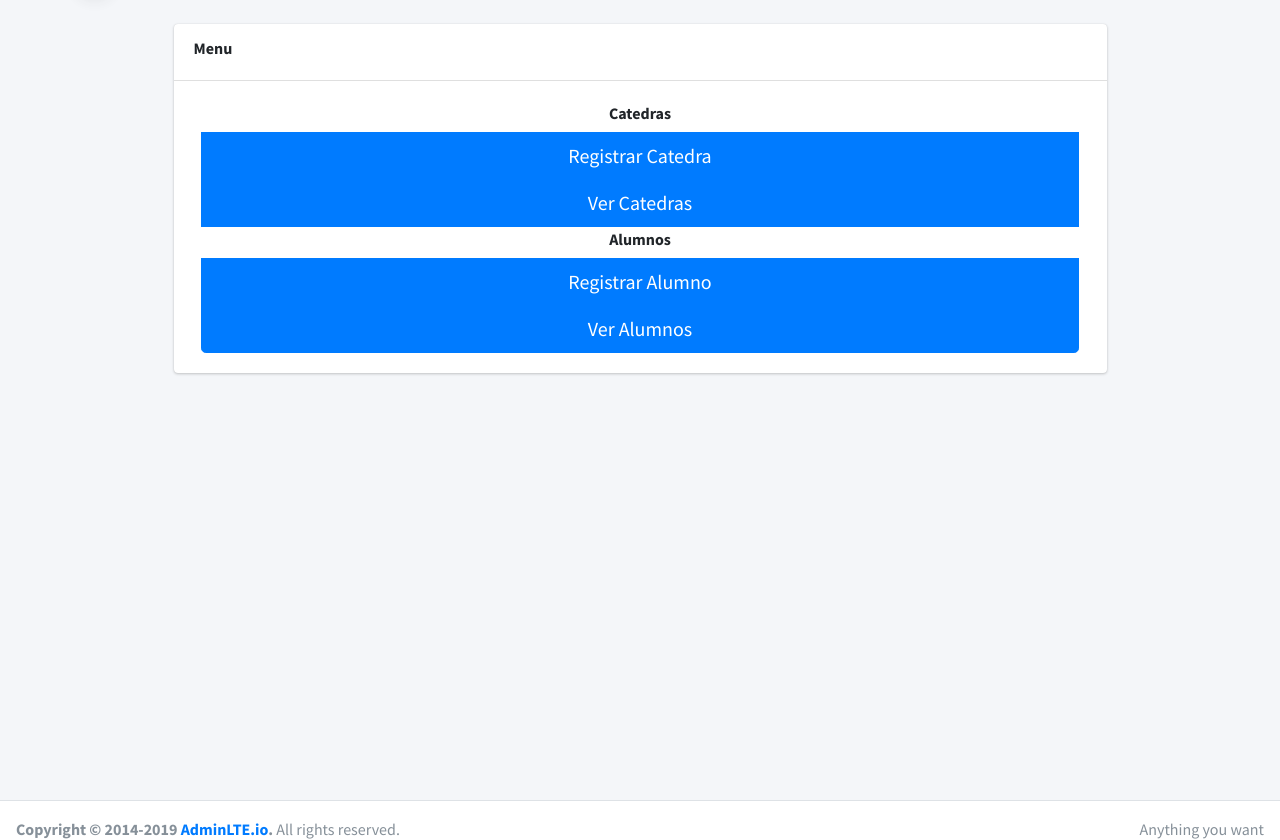
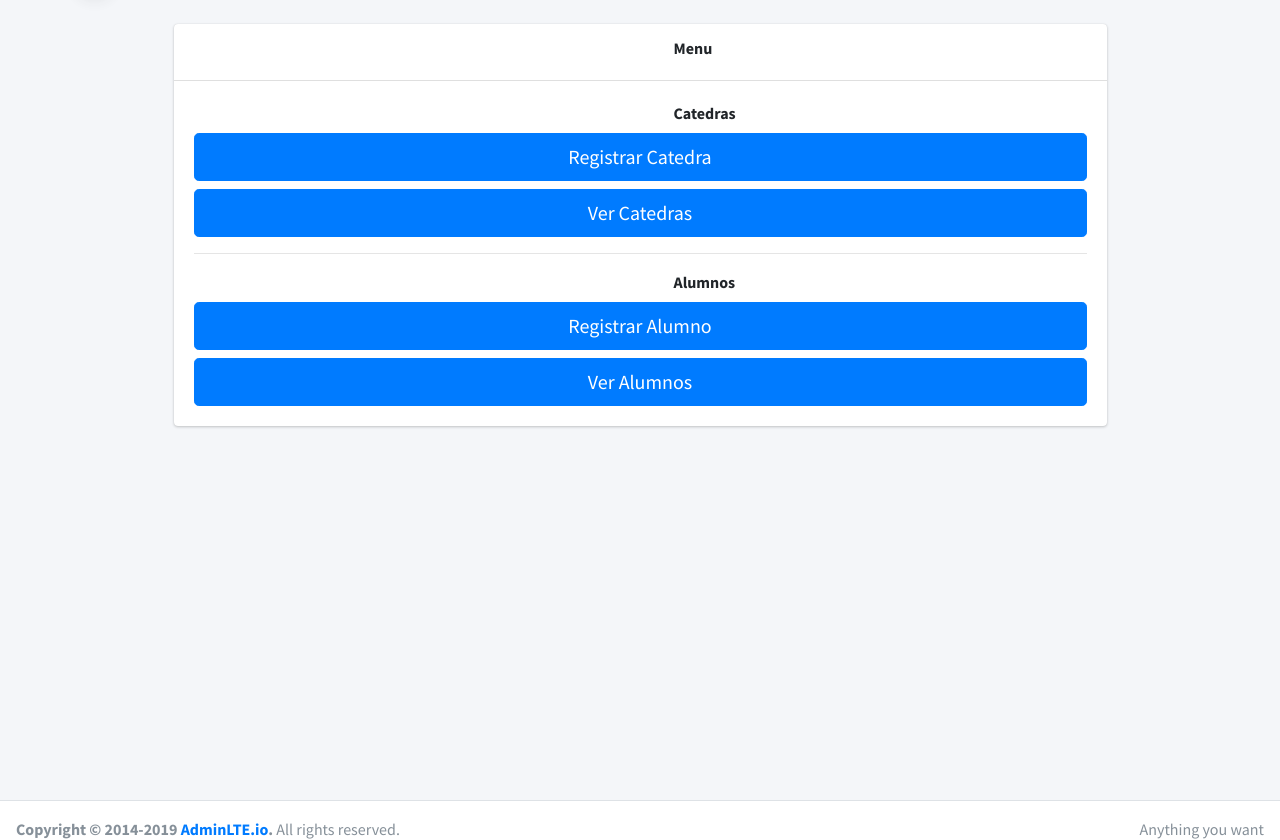
Before and after one commit to AgusR1/ProyectoPHP, a PHP site: page / in a window 1280 px wide. Shown: the part 57-897 px from the top of the page. Run offline with PHP 8.4, Linux system fonts and the light colour scheme; some libraries are stand-ins or nearby versions.

Commit message:
completando el menu

```diff
--- a/index.php
+++ b/index.php
@@ -40,17 +40,16 @@
           <br>
           <div class="card">
             <div class="card-header">
-              <label>Menu</label>
+              <label style="margin-left:30rem;">Menu</label>
             </div>
             <div class="card-body">
-              <div class="btn-group-vertical col-12">
-                <label style="margin-left:auto; margin-right:auto;">Catedras</label>
+                <label style="margin-left:30rem;">Catedras</label>
                 <button type="button" class="btn btn-primary btn-lg btn-block">Registrar Catedra</button>
                 <button type="button" class="btn btn-primary btn-lg btn-block">Ver Catedras</button>
-                <label style="margin-left:auto; margin-right:auto;">Alumnos</label>
+                <hr>
+                <label style="margin-left:30rem;">Alumnos</label>
                 <button type="button" class="btn btn-primary btn-lg btn-block">Registrar Alumno</button>
                 <button type="button" class="btn btn-primary btn-lg btn-block">Ver Alumnos</button>
-              </div>
             </div>
           </div>
         </div>
```
